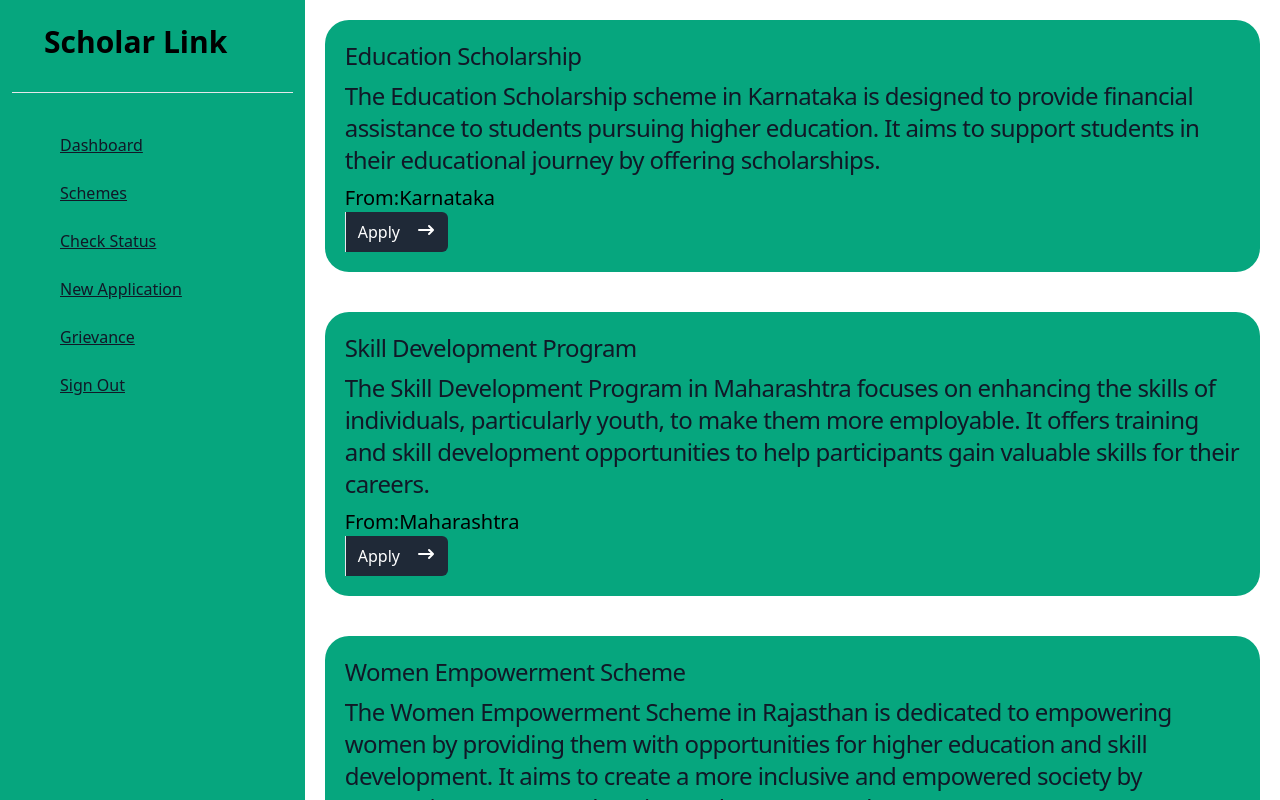
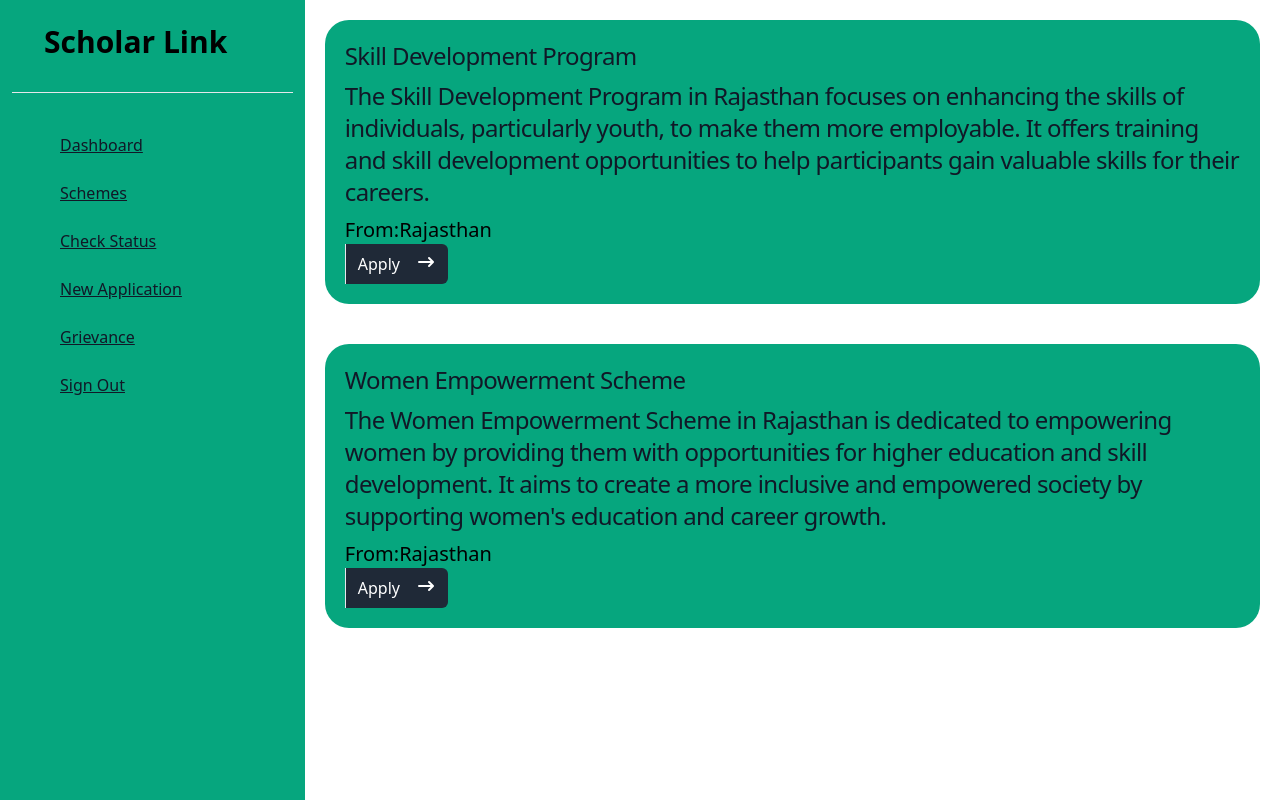
Before and after one commit to status-20X/ScholarLink, a Next.js app in the folder apps/web/: page /Scheme in a window 1280 px wide. Built offline with nearby package versions, Linux system fonts and the light colour scheme.

Commit message:
hard coded state

```diff
--- a/apps/web/app/Scheme/page.tsx
+++ b/apps/web/app/Scheme/page.tsx
@@ -25,7 +25,8 @@ const Page = () => {
     <>
       <div className="flex flex-col">
         {schemes.map((scheme) => {
-          return <SchemeComponent scheme={scheme} key={scheme.name} />;
+          if (scheme.state == "Rajasthan")
+            return <SchemeComponent scheme={scheme} key={scheme.name} />;
         })}
       </div>
     </>
--- a/apps/web/app/schemes.json
+++ b/apps/web/app/schemes.json
@@ -11,8 +11,8 @@
   },
   {
     "name": "Skill Development Program",
-    "about": "The Skill Development Program in Maharashtra focuses on enhancing the skills of individuals, particularly youth, to make them more employable. It offers training and skill development opportunities to help participants gain valuable skills for their careers.",
-    "state": "Maharashtra",
+    "about": "The Skill Development Program in Rajasthan focuses on enhancing the skills of individuals, particularly youth, to make them more employable. It offers training and skill development opportunities to help participants gain valuable skills for their careers.",
+    "state": "Rajasthan",
     "certificates_required": ["Xth Certificate", "XIIth Certificate"]
   },
   {
```
